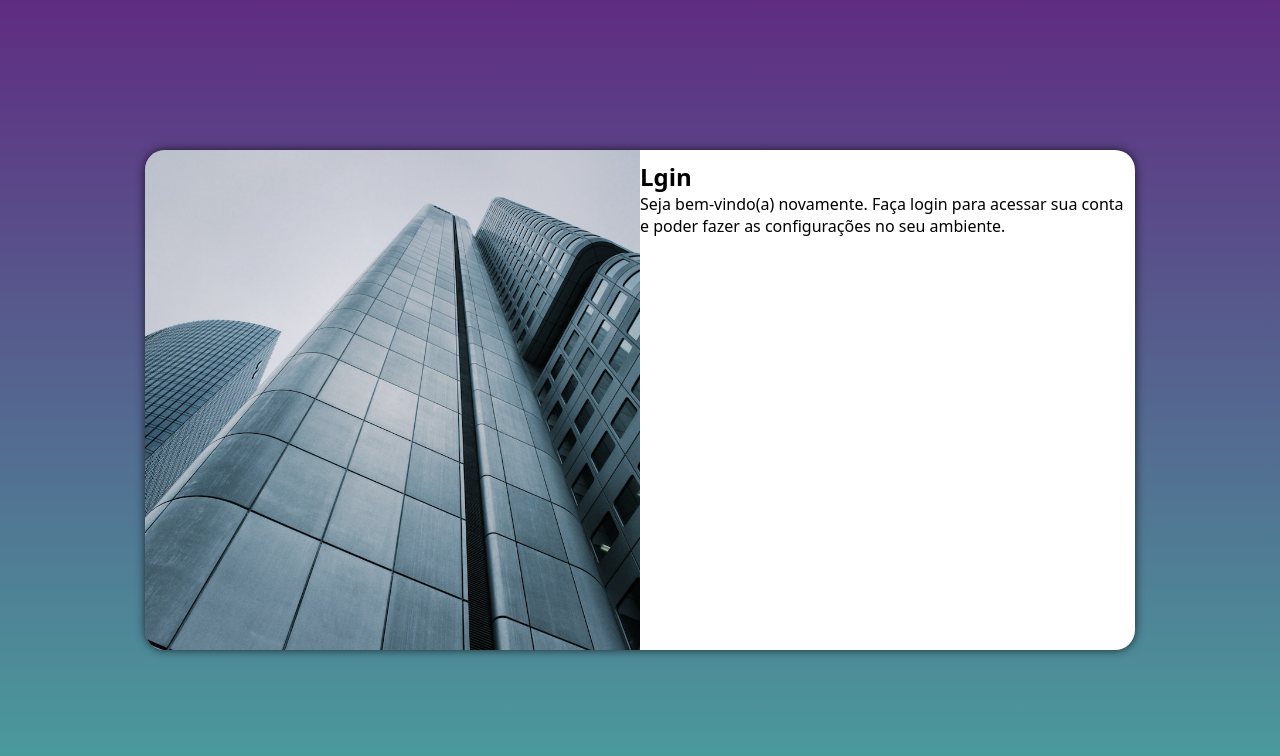
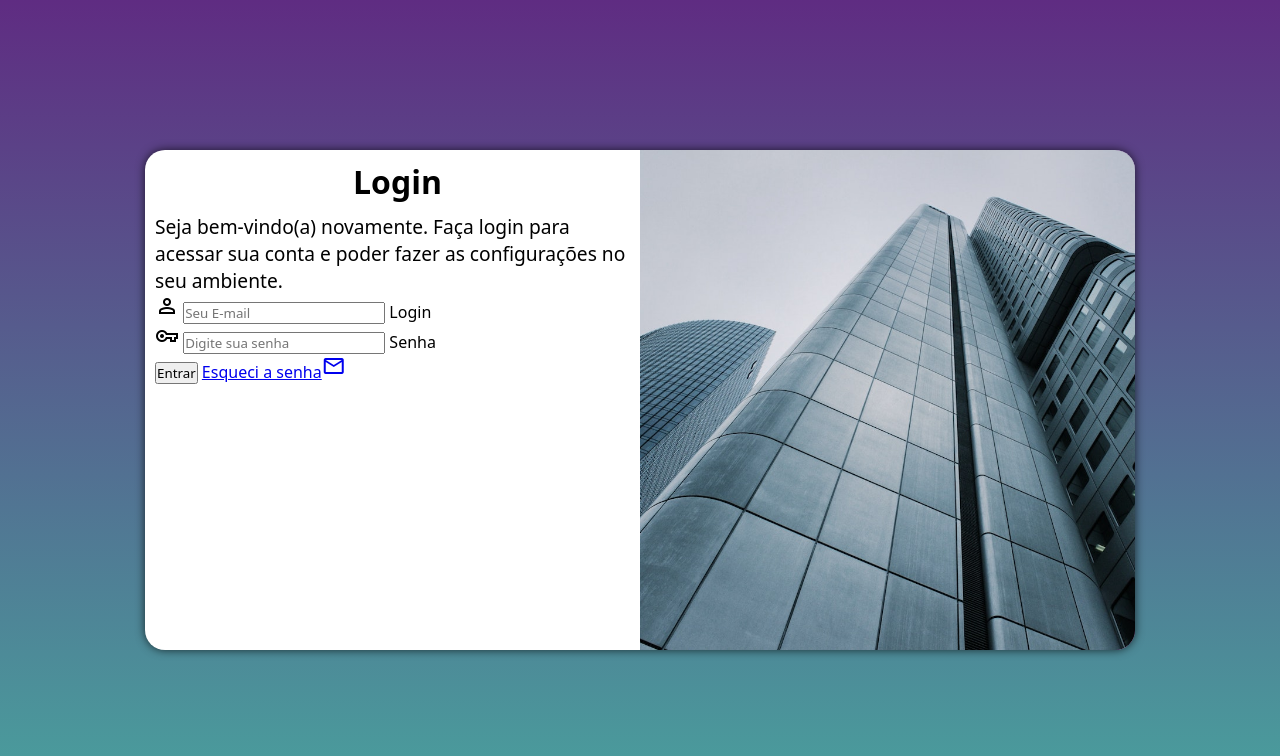
Before and after one commit to BrunoHenrique12/Projeto-login, a plain HTML site: page index.html in a window 1280 px wide. Drawn offline with nearby package versions, Linux system fonts and the light colour scheme.

Commit message:
adicionei o formulário

```diff
--- a/estilos/media-query.css
+++ b/estilos/media-query.css
@@ -21,13 +21,17 @@
 
     section#login > div#imagen {
         float: left;
-        width: 30%;
+        width: 40%;
         height: 100%;
     }
 
     section#login > div#formlulario {
         float: right;
         width: 70%;
+    }
+
+    div#formulario > p {
+        font-size: 1.1em;
     }
 }
 
@@ -41,13 +45,21 @@
     }
 
     section#login > div#imagen {
-        float: left;
+        float: right;
         width: 50%;
         height: 100%;
     }
 
     section#login > div#formlulario {
-        float: right;
+        float: left;
         width: 50%;
     }
+
+    div#formulario > h1 {
+        font-size: 2em;
+    }
+
+    div#formulario > p {
+        font-size: 1.2em;
+    }
 }
--- a/estilos/style.css
+++ b/estilos/style.css
@@ -55,3 +55,12 @@ section#login > div#formulario {
     padding: 10px;
 
 }
+
+div#formulario > h1 {
+    text-align: center;
+    margin-bottom: 10px;
+}
+
+div#formulario > p {
+    font-size: 0.8em;
+}
--- a/index.html
+++ b/index.html
@@ -3,6 +3,7 @@
 <head>
     <meta charset="UTF-8">
     <meta name="viewport" content="width=device-width, initial-scale=1.0">
+    <link href="https://fonts.googleapis.com/css2?family=Material+Symbols+Outlined" rel="stylesheet" />
     <link rel="stylesheet" href="estilos/style.css">
     <link rel="stylesheet" href="estilos/media-query.css">
     <title>Login</title>
@@ -14,10 +15,23 @@
 
             </div>
             <div id="formulario">
-                <h1>Lgin</h1>
+                <h1>Login</h1>
                 <p>Seja bem-vindo(a) novamente. Faça login para acessar sua conta e poder fazer as configurações no seu ambiente.</p>
                 <form action="login.php" method="post">
 
+                    <div class="campo">
+                        <span class="material-symbols-outlined">person</span>
+                        <input type="email" name="login" id="ilogin" placeholder="Seu E-mail" required autocomplete="email">
+                        <label for="ilogin">Login</label>
+                    </div>
+
+                    <div class="campo">
+                        <span class="material-symbols-outlined">vpn_key</span>
+                        <input type="password" name="senha" id="isenha" placeholder="Digite sua senha" required minlength="8" maxlength="16" autocomplete="current-password">
+                        <label for="isenha">Senha</label>
+                    </div>
+                    <input type="submit" value="Entrar">
+                    <a href="esqueci.html">Esqueci a senha<span class="material-symbols-outlined">mail</span> </a>
                 </form>
             </div>
         </section>
```
